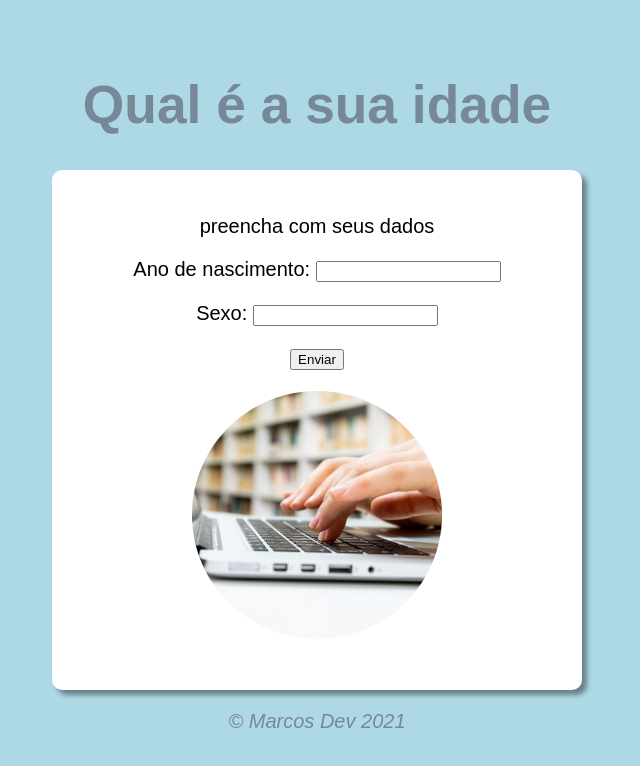
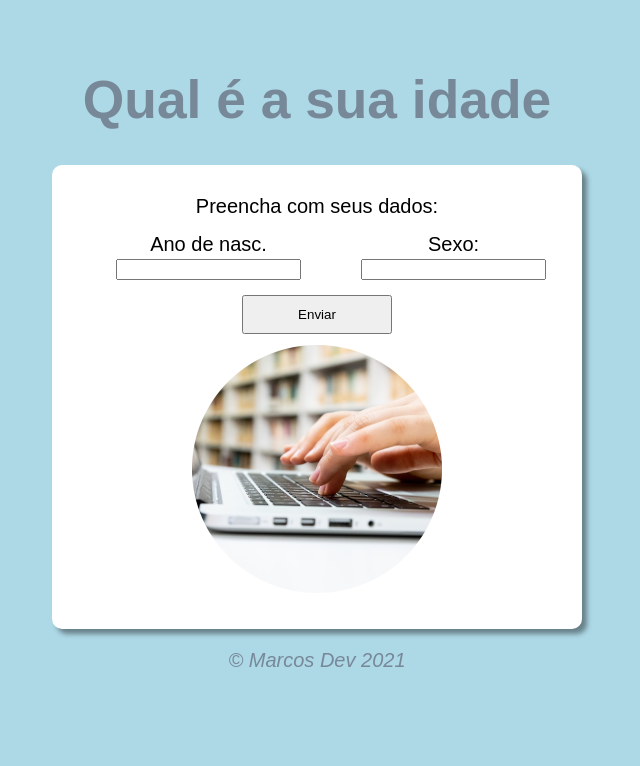
Before and after one commit to maroberto/web-projetos, a plain HTML site: page JavaScript aulas/aula-12ex/ex015/modelo.html in a window 1280 px wide. Shown: the whole page, without its empty margins (323-963 px from the left). Drawn offline with Linux system fonts and the light colour scheme.

Commit message:
edição javascript

```diff
--- a/JavaScript aulas/aula-12ex/ex014/script.js
+++ b/JavaScript aulas/aula-12ex/ex014/script.js
@@ -3,8 +3,8 @@ function carregar(){
   var msg2 = window.document.getElementById('msg-dois');
   var img = window.document.getElementById('imagem');
   var data = new Date();
-  var hora = data.getHours();
-  // var hora = 17
+  // var hora = data.getHours();
+  var hora = 15
   msg.innerHTML = `Agora são ${hora} horas.`;
   if (hora >= 0 && hora < 12){
     // Bom dia!
--- a/JavaScript aulas/aula-12ex/ex014/style.css
+++ b/JavaScript aulas/aula-12ex/ex014/style.css
@@ -1,3 +1,4 @@
+/* confifuração geral */
 body{
   background: lightblue;
   font: normal 15pt Arial;
--- a/JavaScript aulas/aula-12ex/ex015/modelo.html
+++ b/JavaScript aulas/aula-12ex/ex015/modelo.html
@@ -7,7 +7,7 @@
 
   <!-- chama arquivo CSS style -->
   <link rel="stylesheet" href="style.css">
-  <title>Quantos anos voê tem</title>
+  <title>Quantos anos você tem</title>
 </head>
 <body>
   <div class="container">
@@ -22,16 +22,20 @@
       </div>
 
         <div>
-        preencha com seus dados
+          Preencha com seus dados:
         </div>
+
+        <div id="ano_sexo">
         <!-- ano de nascimento -->
         <div id="ano">
-        Ano de nascimento: <input type="number" id="anoNasc">
+          Ano de nasc. <input type="number" id="anoNasc">
         </div>
 
         <!-- genero da pessoa -->
         <div id="genero">
           Sexo: <input type="text" id="sexo">
+        </div>
+
       </div>
 
       <div id="btn">
--- a/JavaScript aulas/aula-12ex/ex015/script.js
+++ b/JavaScript aulas/aula-12ex/ex015/script.js
@@ -1,14 +1,16 @@
 function carregar(){
   var anoNasc = window.document.getElementById('anoNasc');
   var ano = Number(anoNasc.value);
+
   var sexo = window.document.getElementById('sexo');
   var genero = sexo.value;
   var resultado = window.document.getElementById('resultado')
   var img = window.document.getElementById('imagem');
   var anoAtual = window.document.getElementById('anoAtual');
-
+  // chama a data
   var data = new Date();
   var hoje = Number(data.getUTCFullYear())
+
   anoAtual.innerHTML = `A data atual é ${hoje}`;
 
   // calcula idade
--- a/JavaScript aulas/aula-12ex/ex015/style.css
+++ b/JavaScript aulas/aula-12ex/ex015/style.css
@@ -17,6 +17,7 @@ body{
   box-shadow: 5px 5px 5px rgba(0, 0, 0, 0.404);
 
 }
+
 /* #section:hover{
   background: white;
   width: 505px;
@@ -25,6 +26,13 @@ body{
 } */
 div{
   text-align: center;
+  padding: 5px;
+}
+#ano_sexo{
+  display: flex;
+}
+#btn > input{
+  width: 150px;
   padding: 10px;
 }
 #footer{
```
Lines whose indentation alone changed are shown as unchanged.
